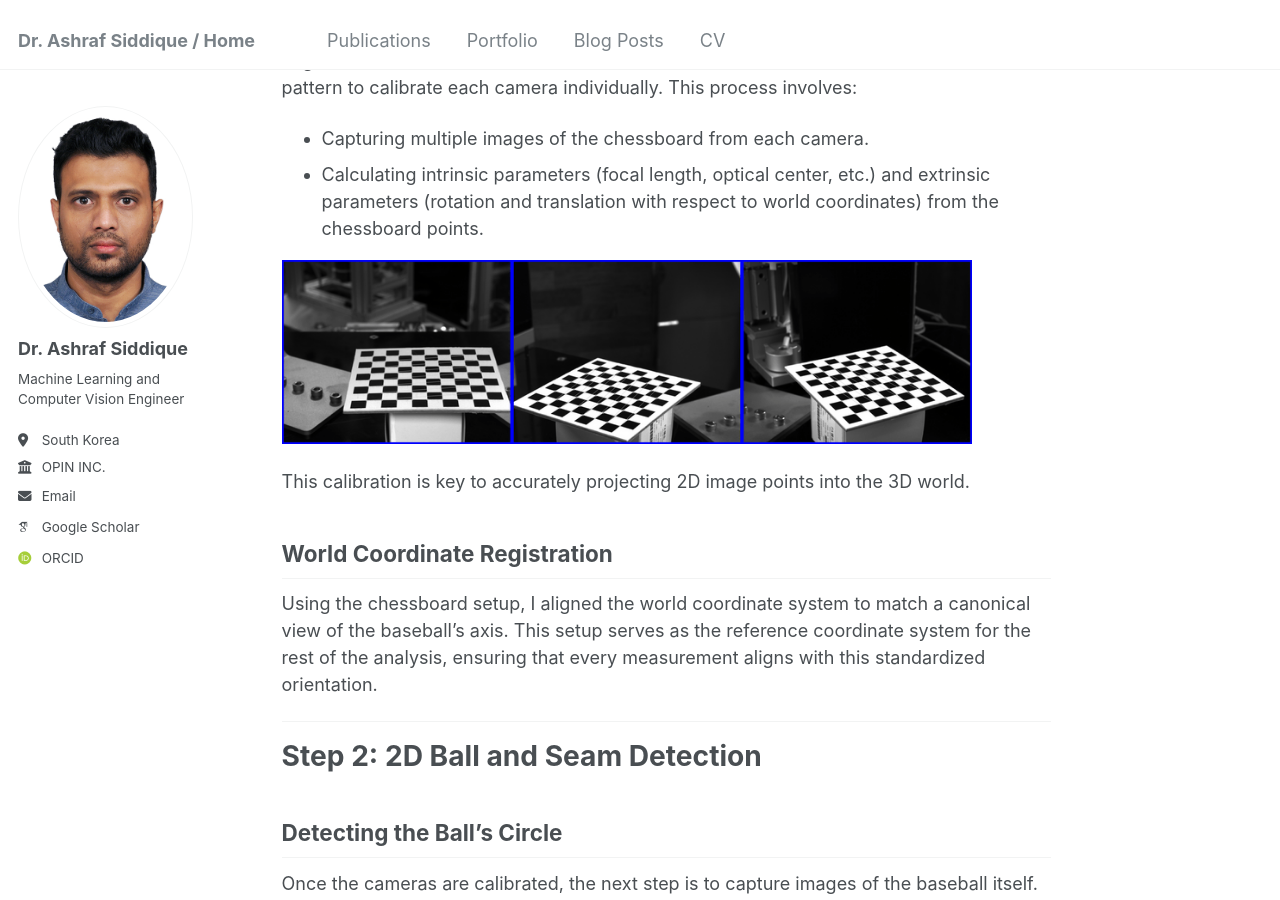
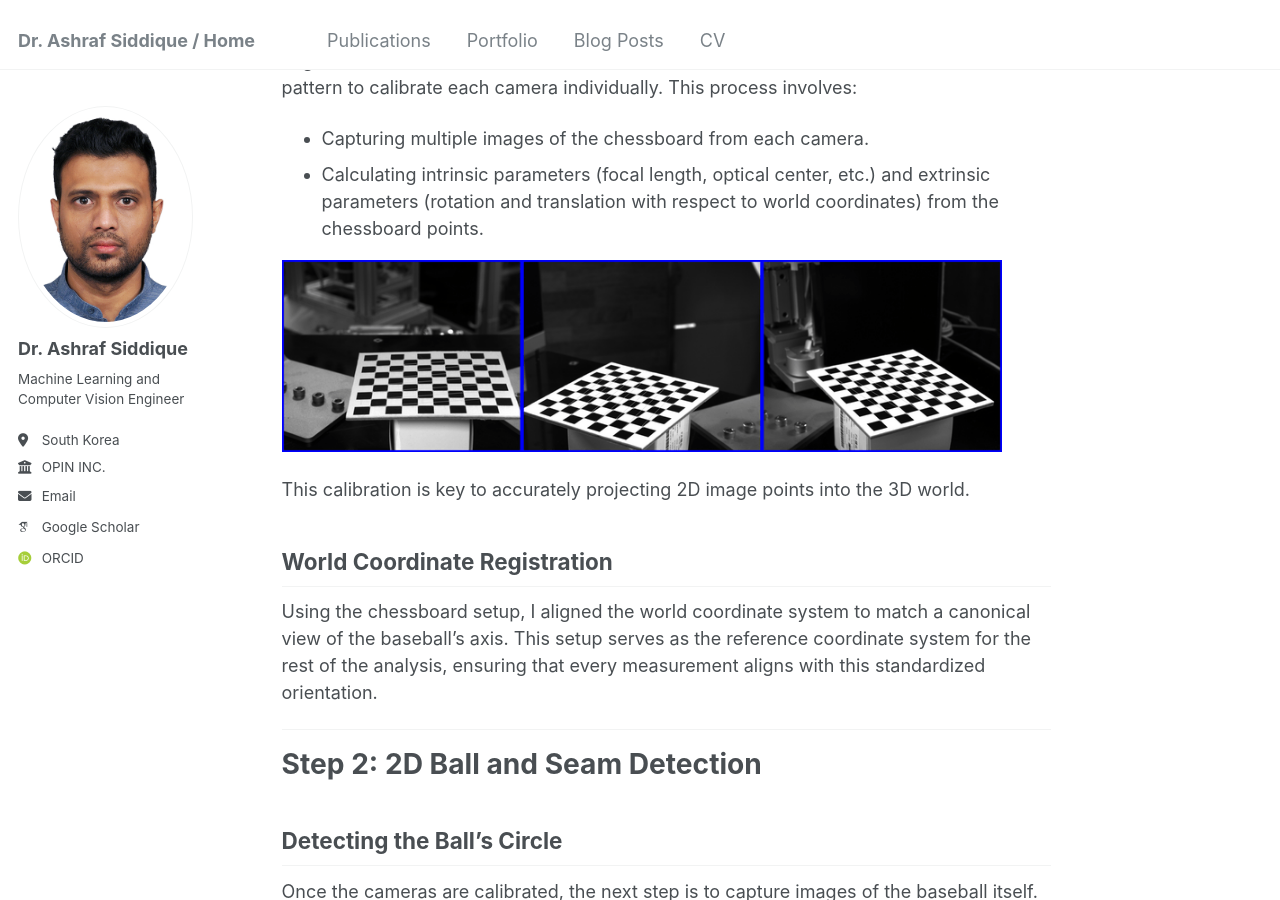
Before and after one commit to arif2127/arif2127.github.io, a Jekyll site: the page built from _posts/2024-11-06-blog-post-1.md, in a window 1280 px wide and 900 px high, scrolled down 950 px. Built offline with Jekyll 4.4.1, drawn with Linux system fonts in a browser that asks for light colours; some web fonts are replaced.

Commit message:
First Draft

```diff
--- a/_posts/2024-11-06-blog-post-1.md
+++ b/_posts/2024-11-06-blog-post-1.md
@@ -29,7 +29,7 @@ To start, I placed three cameras around the stationary baseball, each capturing
 - Capturing multiple images of the chessboard from each camera.
 - Calculating intrinsic parameters (focal length, optical center, etc.) and extrinsic parameters (rotation and translation with respect to world coordinates) from the chessboard points.
 
-<img src="../../../../images/calibration.gif" alt="Alt text" width="690" height="230">
+<img src="../../../../images/calibration.gif" alt="Alt text" width="720" height="240">
 
 This calibration is key to accurately projecting 2D image points into the 3D world.
 
```
